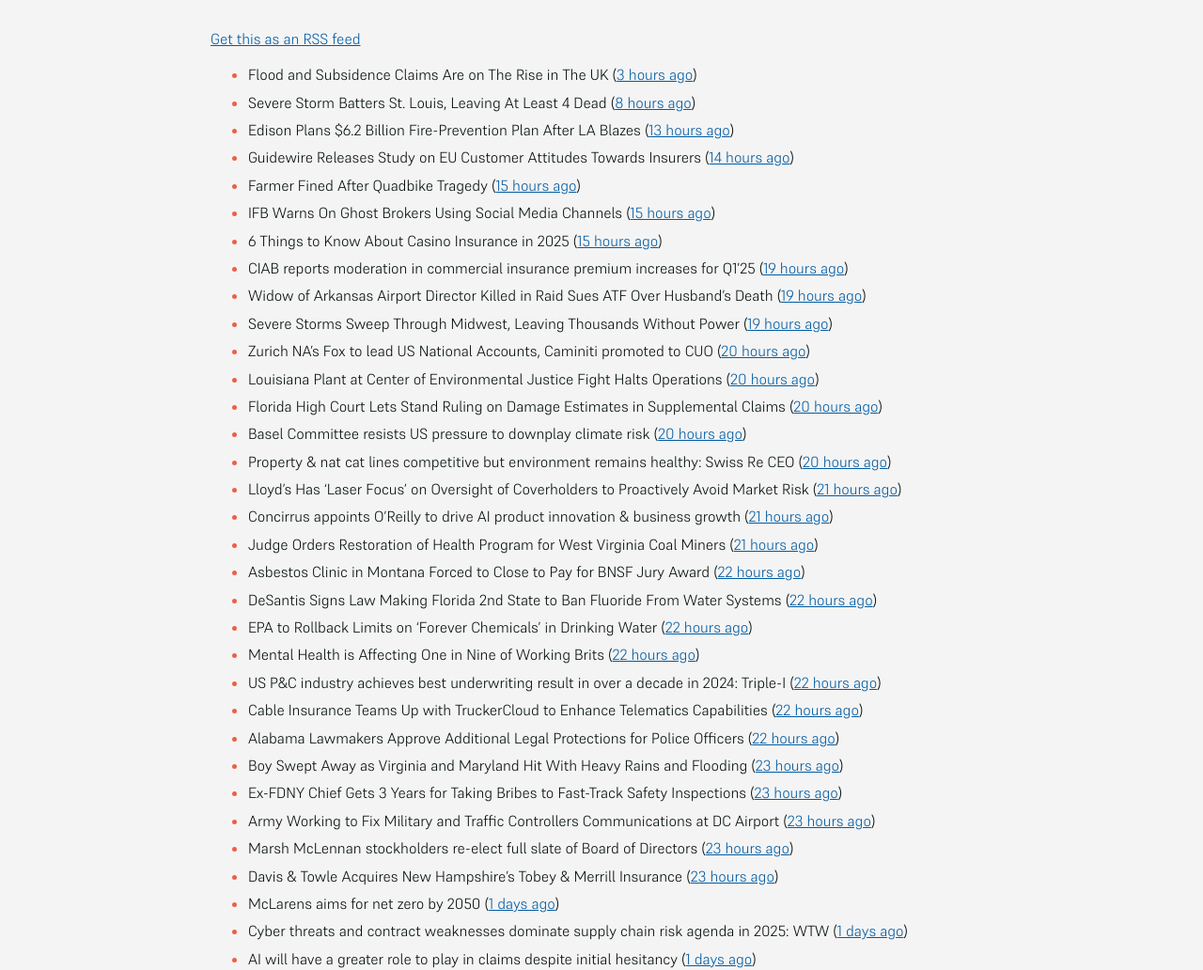
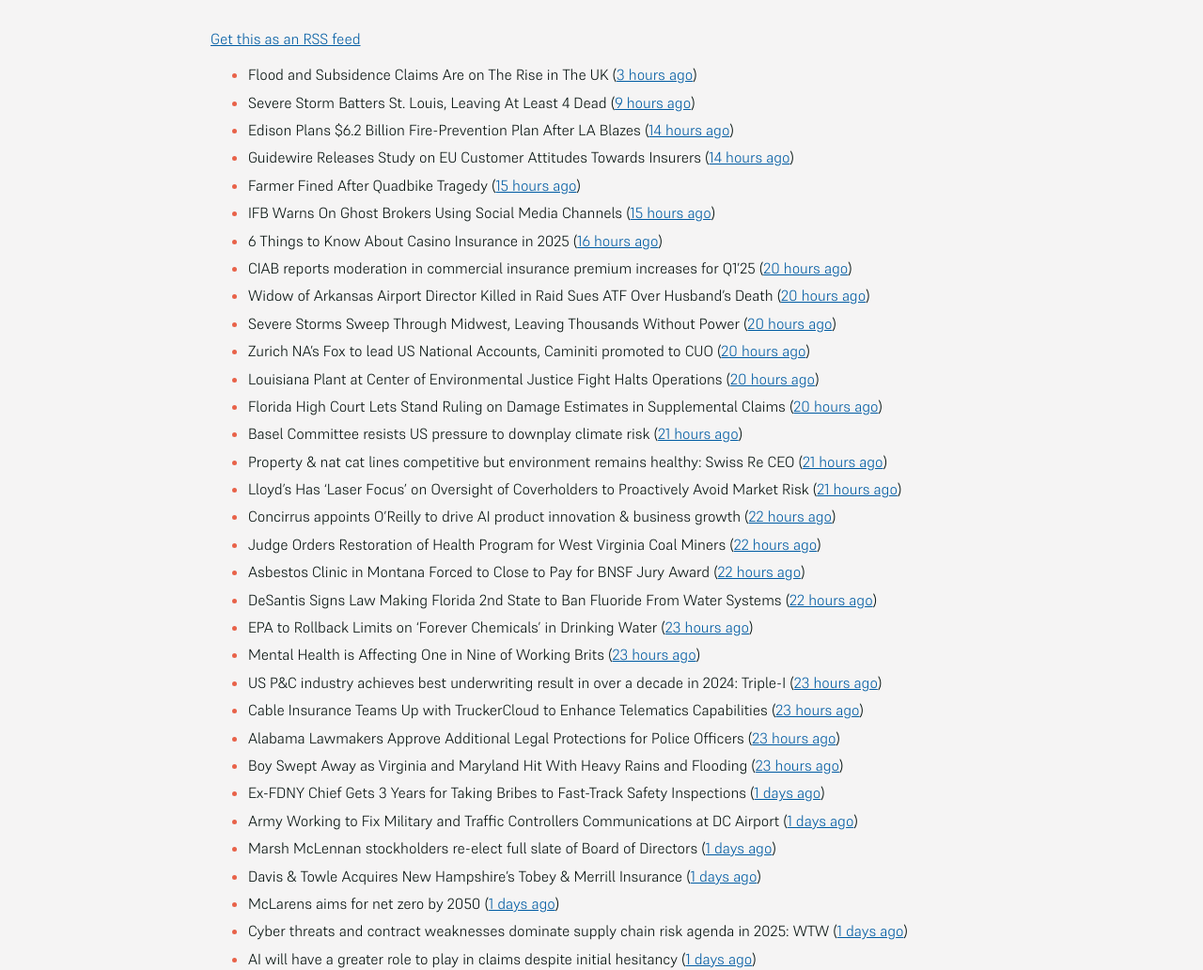
Before and after one commit to mat-0/feeds.thechels.uk, a Jekyll site: the page built from index.md, in a window 1280 px wide and 1400 px high. Shown: the part 206-1238 px from the top of the window at 94% size. Built offline with Jekyll 4.4.1, drawn with Linux system fonts in a browser that asks for light colours.

Commit message:
New Feed

```diff
--- a/index.md
+++ b/index.md
@@ -9,35 +9,35 @@ description: Latest Updates
 
 <!-- news_marker starts -->
 - Flood and Subsidence Claims Are on The Rise in The UK ([3 hours ago](https://insurance-edge.net/2025/05/17/flood-and-subsidence-claims-are-on-the-rise-in-the-uk/))
-- Severe Storm Batters St. Louis, Leaving At Least 4 Dead ([8 hours ago](https://www.insurancejournal.com/news/midwest/2025/05/16/824121.htm))
-- Edison Plans $6.2 Billion Fire-Prevention Plan After LA Blazes ([13 hours ago](https://www.insurancejournal.com/news/west/2025/05/16/824114.htm))
+- Severe Storm Batters St. Louis, Leaving At Least 4 Dead ([9 hours ago](https://www.insurancejournal.com/news/midwest/2025/05/16/824121.htm))
+- Edison Plans $6.2 Billion Fire-Prevention Plan After LA Blazes ([14 hours ago](https://www.insurancejournal.com/news/west/2025/05/16/824114.htm))
 - Guidewire Releases Study on EU Customer Attitudes Towards Insurers ([14 hours ago](https://insurance-edge.net/2025/05/16/guidewire-releases-study-on-eu-customer-attitudes-towards-insurers/))
 - Farmer Fined After Quadbike Tragedy ([15 hours ago](https://insurance-edge.net/2025/05/16/farmer-fined-after-quadbike-tragedy/))
 - IFB Warns On Ghost Brokers Using Social Media Channels ([15 hours ago](https://insurance-edge.net/2025/05/16/ifb-warns-on-ghost-brokers-using-social-media-channels/))
-- 6 Things to Know About Casino Insurance in 2025 ([15 hours ago](https://insurance-edge.net/2025/05/16/6-things-to-know-about-casino-insurance-in-2025/))
-- CIAB reports moderation in commercial insurance premium increases for Q1’25 ([19 hours ago](https://www.reinsurancene.ws/ciab-reports-moderation-in-commercial-insurance-premium-increases-for-q125/))
-- Widow of Arkansas Airport Director Killed in Raid Sues ATF Over Husband’s Death ([19 hours ago](https://www.insurancejournal.com/news/southcentral/2025/05/16/824097.htm))
-- Severe Storms Sweep Through Midwest, Leaving Thousands Without Power ([19 hours ago](https://www.insurancejournal.com/news/midwest/2025/05/16/824092.htm))
+- 6 Things to Know About Casino Insurance in 2025 ([16 hours ago](https://insurance-edge.net/2025/05/16/6-things-to-know-about-casino-insurance-in-2025/))
+- CIAB reports moderation in commercial insurance premium increases for Q1’25 ([20 hours ago](https://www.reinsurancene.ws/ciab-reports-moderation-in-commercial-insurance-premium-increases-for-q125/))
+- Widow of Arkansas Airport Director Killed in Raid Sues ATF Over Husband’s Death ([20 hours ago](https://www.insurancejournal.com/news/southcentral/2025/05/16/824097.htm))
+- Severe Storms Sweep Through Midwest, Leaving Thousands Without Power ([20 hours ago](https://www.insurancejournal.com/news/midwest/2025/05/16/824092.htm))
 - Zurich NA’s Fox to lead US National Accounts, Caminiti promoted to CUO ([20 hours ago](https://www.reinsurancene.ws/zurich-nas-fox-to-lead-us-national-accounts-caminiti-promoted-to-cuo/))
 - Louisiana Plant at Center of Environmental Justice Fight Halts Operations ([20 hours ago](https://www.insurancejournal.com/news/southcentral/2025/05/16/824085.htm))
 - Florida High Court Lets Stand Ruling on Damage Estimates in Supplemental Claims ([20 hours ago](https://www.insurancejournal.com/news/southeast/2025/05/16/824076.htm))
-- Basel Committee resists US pressure to downplay climate risk ([20 hours ago](https://www.dig-in.com/articles/basel-committee-resists-us-pressure-to-downplay-climate-risk))
-- Property & nat cat lines competitive but environment remains healthy: Swiss Re CEO ([20 hours ago](https://www.reinsurancene.ws/property-nat-cat-lines-competitive-but-environment-remains-healthy-swiss-re-ceo/))
+- Basel Committee resists US pressure to downplay climate risk ([21 hours ago](https://www.dig-in.com/articles/basel-committee-resists-us-pressure-to-downplay-climate-risk))
+- Property & nat cat lines competitive but environment remains healthy: Swiss Re CEO ([21 hours ago](https://www.reinsurancene.ws/property-nat-cat-lines-competitive-but-environment-remains-healthy-swiss-re-ceo/))
 - Lloyd’s Has ‘Laser Focus’ on Oversight of Coverholders to Proactively Avoid Market Risk ([21 hours ago](https://www.insurancejournal.com/news/international/2025/05/16/824065.htm))
-- Concirrus appoints O’Reilly to drive AI product innovation & business growth ([21 hours ago](https://www.reinsurancene.ws/concirrus-appoints-oreilly-to-drive-ai-product-innovation-business-growth/))
-- Judge Orders Restoration of Health Program for West Virginia Coal Miners ([21 hours ago](https://www.insurancejournal.com/news/southeast/2025/05/16/824060.htm))
+- Concirrus appoints O’Reilly to drive AI product innovation & business growth ([22 hours ago](https://www.reinsurancene.ws/concirrus-appoints-oreilly-to-drive-ai-product-innovation-business-growth/))
+- Judge Orders Restoration of Health Program for West Virginia Coal Miners ([22 hours ago](https://www.insurancejournal.com/news/southeast/2025/05/16/824060.htm))
 - Asbestos Clinic in Montana Forced to Close to Pay for BNSF Jury Award ([22 hours ago](https://www.insurancejournal.com/news/west/2025/05/16/824055.htm))
 - DeSantis Signs Law Making Florida 2nd State to Ban Fluoride From Water Systems ([22 hours ago](https://www.insurancejournal.com/news/southeast/2025/05/16/824051.htm))
-- EPA to Rollback Limits on ‘Forever Chemicals’ in Drinking Water ([22 hours ago](https://www.insurancejournal.com/news/national/2025/05/16/824047.htm))
-- Mental Health is Affecting One in Nine of Working Brits ([22 hours ago](https://insurance-edge.net/2025/05/16/mental-health-is-affecting-one-in-nine-of-working-brits/))
-- US P&C industry achieves best underwriting result in over a decade in 2024: Triple-I ([22 hours ago](https://www.reinsurancene.ws/us-pc-industry-achieves-best-underwriting-result-in-over-a-decade-in-2024-triple-i/))
-- Cable Insurance Teams Up with TruckerCloud to Enhance Telematics Capabilities ([22 hours ago](https://www.insurtechinsights.com/cable-insurance-teams-up-with-truckercloud-to-enhance-telematics-capabilities/))
-- Alabama Lawmakers Approve Additional Legal Protections for Police Officers ([22 hours ago](https://www.insurancejournal.com/news/southeast/2025/05/16/824044.htm))
+- EPA to Rollback Limits on ‘Forever Chemicals’ in Drinking Water ([23 hours ago](https://www.insurancejournal.com/news/national/2025/05/16/824047.htm))
+- Mental Health is Affecting One in Nine of Working Brits ([23 hours ago](https://insurance-edge.net/2025/05/16/mental-health-is-affecting-one-in-nine-of-working-brits/))
+- US P&C industry achieves best underwriting result in over a decade in 2024: Triple-I ([23 hours ago](https://www.reinsurancene.ws/us-pc-industry-achieves-best-underwriting-result-in-over-a-decade-in-2024-triple-i/))
+- Cable Insurance Teams Up with TruckerCloud to Enhance Telematics Capabilities ([23 hours ago](https://www.insurtechinsights.com/cable-insurance-teams-up-with-truckercloud-to-enhance-telematics-capabilities/))
+- Alabama Lawmakers Approve Additional Legal Protections for Police Officers ([23 hours ago](https://www.insurancejournal.com/news/southeast/2025/05/16/824044.htm))
 - Boy Swept Away as Virginia and Maryland Hit With Heavy Rains and Flooding ([23 hours ago](https://www.insurancejournal.com/news/east/2025/05/16/824034.htm))
-- Ex-FDNY Chief Gets 3 Years for Taking Bribes to Fast-Track Safety Inspections ([23 hours ago](https://www.insurancejournal.com/news/east/2025/05/16/824030.htm))
-- Army Working to Fix Military and Traffic Controllers Communications at DC Airport ([23 hours ago](https://www.insurancejournal.com/news/east/2025/05/16/824024.htm))
-- Marsh McLennan stockholders re-elect full slate of Board of Directors ([23 hours ago](https://www.reinsurancene.ws/marsh-mclennan-stockholders-re-elect-full-slate-of-board-of-directors/))
-- Davis & Towle Acquires New Hampshire’s Tobey & Merrill Insurance ([23 hours ago](https://www.insurancejournal.com/news/east/2025/05/16/824021.htm))
+- Ex-FDNY Chief Gets 3 Years for Taking Bribes to Fast-Track Safety Inspections ([1 days ago](https://www.insurancejournal.com/news/east/2025/05/16/824030.htm))
+- Army Working to Fix Military and Traffic Controllers Communications at DC Airport ([1 days ago](https://www.insurancejournal.com/news/east/2025/05/16/824024.htm))
+- Marsh McLennan stockholders re-elect full slate of Board of Directors ([1 days ago](https://www.reinsurancene.ws/marsh-mclennan-stockholders-re-elect-full-slate-of-board-of-directors/))
+- Davis & Towle Acquires New Hampshire’s Tobey & Merrill Insurance ([1 days ago](https://www.insurancejournal.com/news/east/2025/05/16/824021.htm))
 - McLarens aims for net zero by 2050 ([1 days ago](https://www.postonline.co.uk/news/7957770/mclarens-aims-for-net-zero-by-2050))
 - Cyber threats and contract weaknesses dominate supply chain risk agenda in 2025: WTW ([1 days ago](https://www.reinsurancene.ws/cyber-threats-and-contract-weaknesses-dominate-supply-chain-risk-agenda-in-2025-wtw/))
 - AI will have a greater role to play in claims despite initial hesitancy ([1 days ago](https://www.postonline.co.uk/broker/7957769/ai-will-have-a-greater-role-to-play-in-claims-despite-initial-hesitancy))
```
Also changed, not shown: other parts of index.md (+1 -1 lines).
